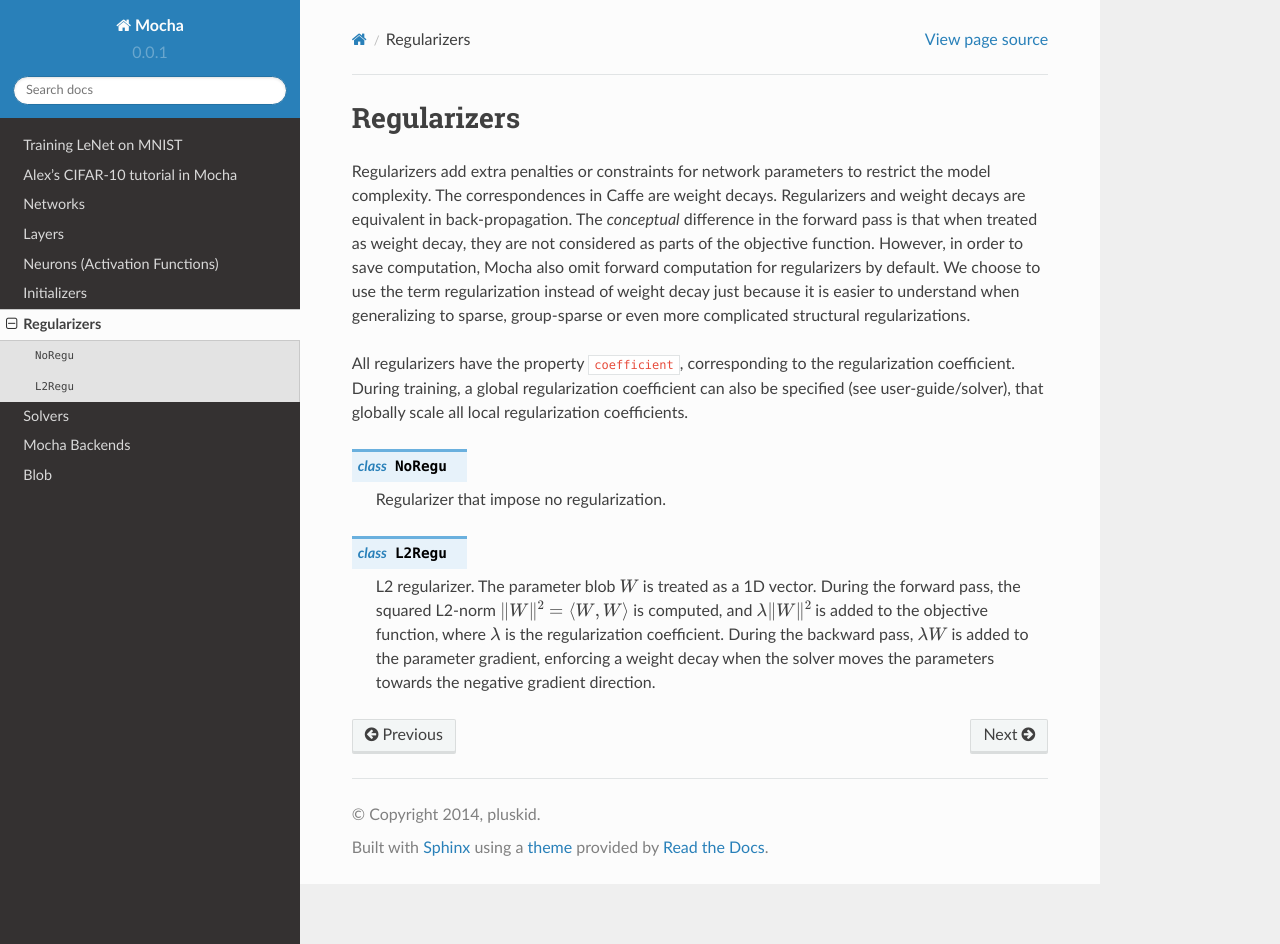
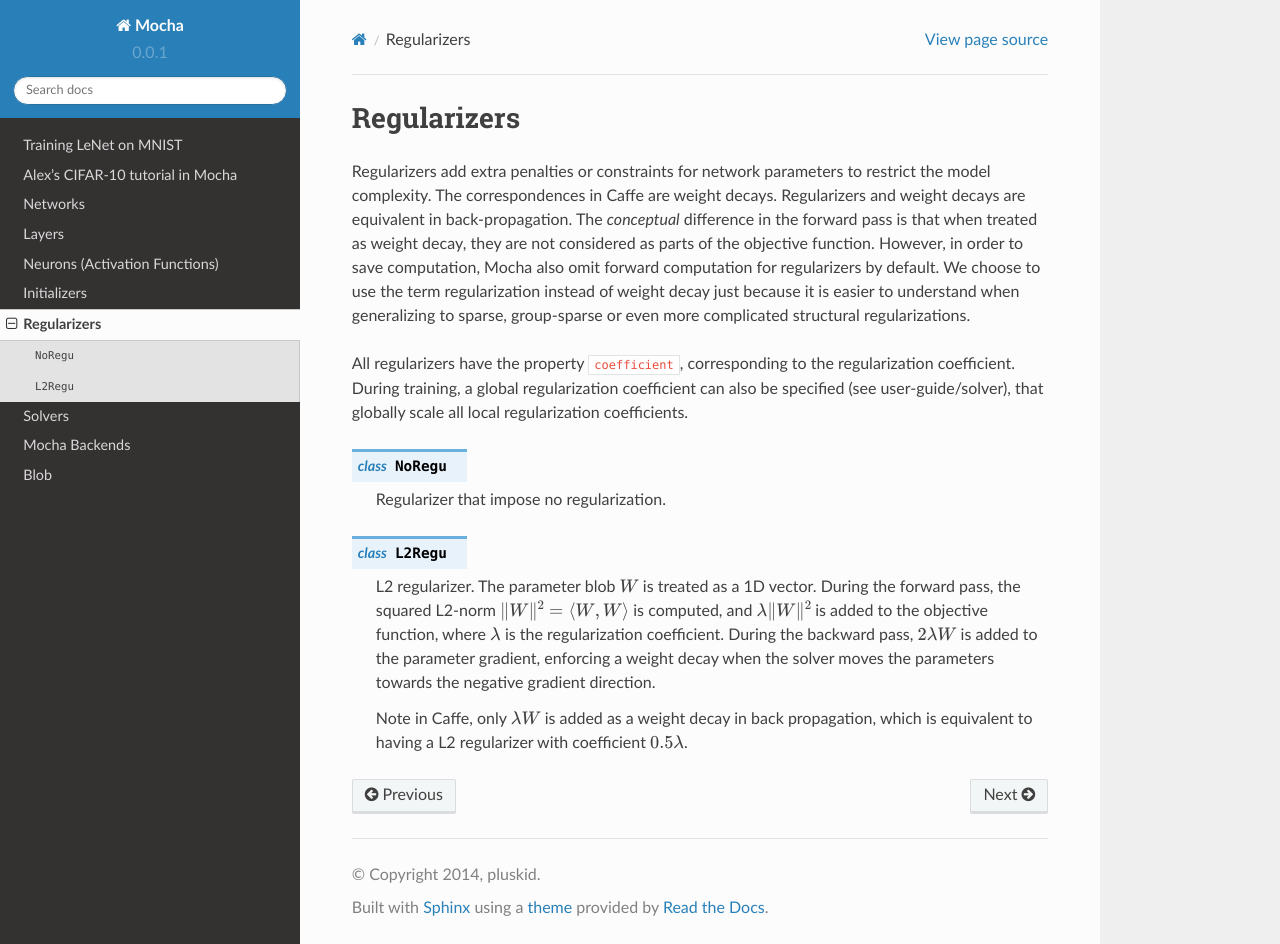
Before and after one commit to pluskid/Mocha.jl, a Sphinx documentation site: the page built from docs/user-guide/regularizer.rst, in a window 1280 px wide and 944 px high. Built offline with Sphinx 7.4.7 and the Read the Docs theme 2.0.0, drawn with Linux system fonts in a browser that asks for light colours.

Commit message:
fix doc for l2 regularizer

```diff
--- a/docs/user-guide/regularizer.rst
+++ b/docs/user-guide/regularizer.rst
@@ -26,6 +26,10 @@ local regularization coefficients.
    During the forward pass, the squared L2-norm :math:`\|W\|^2=\langle
    W,W\rangle` is computed, and :math:`\lambda \|W\|^2` is added to the
    objective function, where :math:`\lambda` is the regularization coefficient.
-   During the backward pass, :math:`\lambda W` is added to the parameter
+   During the backward pass, :math:`2\lambda W` is added to the parameter
    gradient, enforcing a weight decay when the solver moves the parameters
    towards the negative gradient direction.
+
+   Note in Caffe, only :math:`\lambda W` is added as a weight decay in back
+   propagation, which is equivalent to having a L2 regularizer with coefficient
+   :math:`0.5\lambda`.
```
